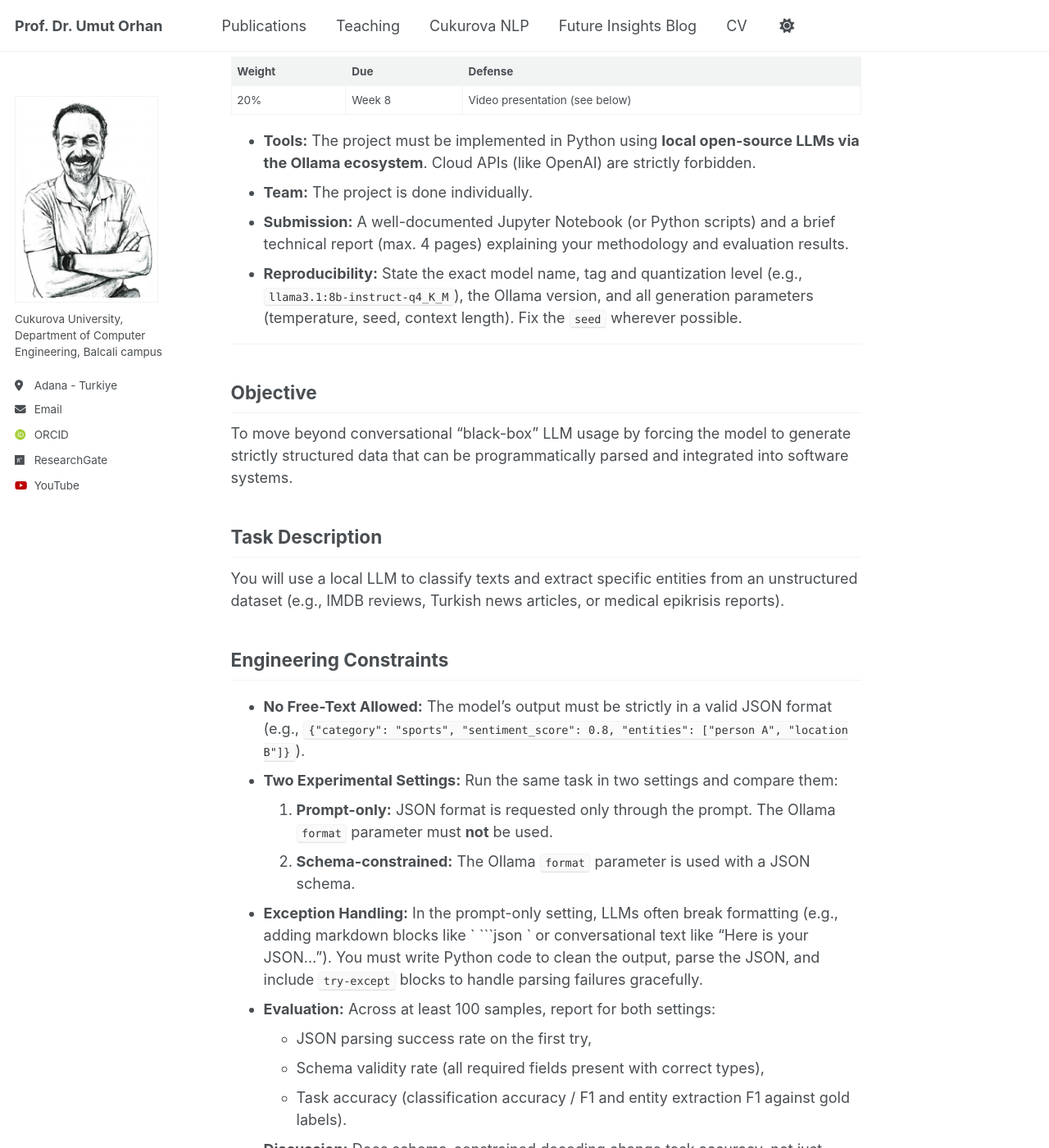
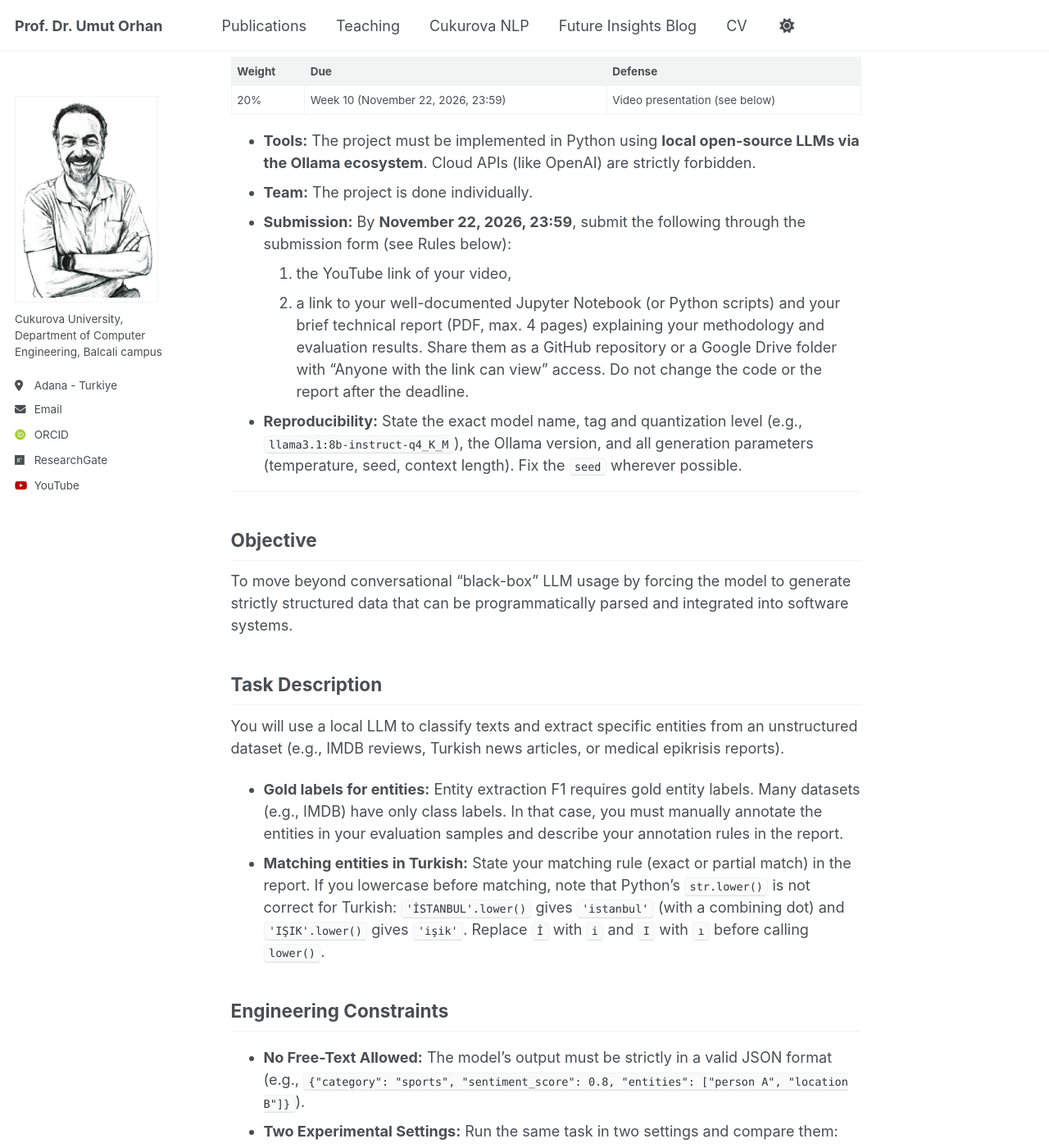
Before and after one commit to uorhan/uorhan.github.io, a Jekyll site: the page built from files/NLP-Project-1.md, in a window 1280 px wide and 1400 px high, scrolled down 250 px. Shown: the whole window at 82% size. Built offline with Jekyll 4.4.1, drawn with Linux system fonts in a browser that asks for light colours; some web fonts are replaced; some of the changed text lies outside the part shown.

Commit message:
Revise due date and submission guidelines for NLP project
Updated project due date and submission requirements, clarified entity extraction rules, and added details for video presentation.

````diff
--- a/files/NLP-Project-1.md
+++ b/files/NLP-Project-1.md
@@ -1,17 +1,19 @@
 ---
 title: "NLP Project I: Structured Text Classification & Information Extraction"
-date: 2026-11-08
+date: 2026-11-09
 ---
 
 ## General Information
 
 | Weight | Due | Defense |
 |--------|-----|---------|
-| 20% | Week 8 | Video presentation (see below) |
+| 20% | Week 10 (November 22, 2026, 23:59) | Video presentation (see below) |
 
 * **Tools:** The project must be implemented in Python using **local open-source LLMs via the Ollama ecosystem**. Cloud APIs (like OpenAI) are strictly forbidden.
 * **Team:** The project is done individually.
-* **Submission:** A well-documented Jupyter Notebook (or Python scripts) and a brief technical report (max. 4 pages) explaining your methodology and evaluation results.
+* **Submission:** By **November 22, 2026, 23:59**, submit the following through the submission form (see Rules below):
+  1. the YouTube link of your video,
+  2. a link to your well-documented Jupyter Notebook (or Python scripts) and your brief technical report (PDF, max. 4 pages) explaining your methodology and evaluation results. Share them as a GitHub repository or a Google Drive folder with "Anyone with the link can view" access. Do not change the code or the report after the deadline.
 * **Reproducibility:** State the exact model name, tag and quantization level (e.g., `llama3.1:8b-instruct-q4_K_M`), the Ollama version, and all generation parameters (temperature, seed, context length). Fix the `seed` wherever possible.
 
 ---
@@ -24,6 +26,9 @@ To move beyond conversational "black-box" LLM usage by forcing the model to gene
 
 You will use a local LLM to classify texts and extract specific entities from an unstructured dataset (e.g., IMDB reviews, Turkish news articles, or medical epikrisis reports).
 
+* **Gold labels for entities:** Entity extraction F1 requires gold entity labels. Many datasets (e.g., IMDB) have only class labels. In that case, you must manually annotate the entities in your evaluation samples and describe your annotation rules in the report.
+* **Matching entities in Turkish:** State your matching rule (exact or partial match) in the report. If you lowercase before matching, note that Python's `str.lower()` is not correct for Turkish: `'İSTANBUL'.lower()` gives `'i̇stanbul'` (with a combining dot) and `'IŞIK'.lower()` gives `'işik'`. Replace `İ` with `i` and `I` with `ı` before calling `lower()`.
+
 ## Engineering Constraints
 
 * **No Free-Text Allowed:** The model's output must be strictly in a valid JSON format (e.g., `{"category": "sports", "sentiment_score": 0.8, "entities": ["person A", "location B"]}`).
@@ -32,7 +37,8 @@ You will use a local LLM to classify texts and extract specific entities from an
   2. **Schema-constrained:** The Ollama `format` parameter is used with a JSON schema.
 * **Exception Handling:** In the prompt-only setting, LLMs often break formatting (e.g., adding markdown blocks like ` ```json ` or conversational text like "Here is your JSON..."). You must write Python code to clean the output, parse the JSON, and include `try-except` blocks to handle parsing failures gracefully.
 * **Evaluation:** Across at least 100 samples, report for both settings:
-  * JSON parsing success rate on the first try,
+  * Raw JSON parsing success rate: `json.loads` applied directly to the raw model output, **before** any cleaning,
+  * JSON parsing success rate **after** your cleaning code,
   * Schema validity rate (all required fields present with correct types),
   * Task accuracy (classification accuracy / F1 and entity extraction F1 against gold labels).
 * **Discussion:** Does schema-constrained decoding change task accuracy, not just format validity? Explain why or why not.
@@ -54,10 +60,12 @@ Since the originally planned date for the first presentations had to be postpone
 
 ### Rules
 
-* Length: at most **30 minutes**. Include timestamps for the three parts in your submission.
+* Length: at most **30 minutes**. Add timestamps for the three parts to the YouTube video description (e.g., "00:00 Code walkthrough", "09:30 Live tests", "16:45 Defense questions"), so that they appear as chapters in the video. In the submission form, give the start times of the live tests and the defense questions; the code walkthrough always starts at 00:00.
+* YouTube allows videos longer than 15 minutes only from verified accounts. Verify your account by phone in advance at youtube.com/verify.
+* You may record the video in several parts and join them, but the live tests must be shown without cuts, from running the code to the output.
 * Your **screen and voice** must be recorded throughout, and your **face must be visible** at least at the beginning of the video.
 * Use the exact model, quantization level and parameters stated in your report.
-* Upload your video to **YouTube as "Unlisted"**. If you choose "Private", I cannot watch it; do not choose "Public" either. Do not send the link by e-mail; submit it through this form by **November 22, 2026, 23:59**: [NLP-Project-1 Google Form](https://forms.gle/sdhhRnpkZBVQ8Dnc8). Only one submission per student is accepted.
+* Upload your video to **YouTube as "Unlisted"**. If you choose "Private", I cannot watch it; do not choose "Public" either. Do not send the link by e-mail; submit it through this form by **November 22, 2026, 23:59**:  [NLP-Project-1 Google Form](https://forms.gle/sdhhRnpkZBVQ8Dnc8). Only one submission per student is accepted. Your video must remain Unlisted and available until final grades are announced.
 * Reading prepared answers from a script is not acceptable. Speak naturally; short pauses and mistakes are fine.
 * After reviewing the videos, I may invite some of you to an in-person meeting for additional questions. Other questions from the list may also be asked in this meeting.
 
@@ -66,7 +74,7 @@ Since the originally planned date for the first presentations had to be postpone
 *Answer all questions in Section A and one question from each of Sections B–G.*
 
 #### A. Your Code and Results (all required)
-1. You should be able to explain any line of your code. What happens if a given line is removed?
+1. Choose one line from your JSON cleaning/parsing code or your evaluation code (not an import, print or comment line). Explain what it does and show what happens when it is removed.
 2. Did your AI assistant suggest anything that you decided not to use? Why not?
 3. Which of your results surprised you? How do you explain it?
 4. Explain the difference between the results you obtained with and without the `format` parameter.
@@ -90,7 +98,7 @@ Since the originally planned date for the first presentations had to be postpone
 
 #### E. Tokenization
 16. Why does the Turkish version of a text contain more tokens than its English version?
-17. How does your model's tokenizer split the word "kitaplarımızdan"? Show it.
+17. How does your model's tokenizer split the word "kitaplarımızdan"? Show it. (Ollama does not currently show how a text is split into tokens. Use the Hugging Face tokenizer of the same base model, e.g., `AutoTokenizer.from_pretrained("Qwen/Qwen2.5-7B-Instruct")`. Ollama's `prompt_eval_count` field gives only the number of tokens.)
 
 #### F. Prompt Strategies: "What if we had tried…?"
 18. How would your results change if you used 3-shot prompting instead of zero-shot? How would you select the examples?
````
